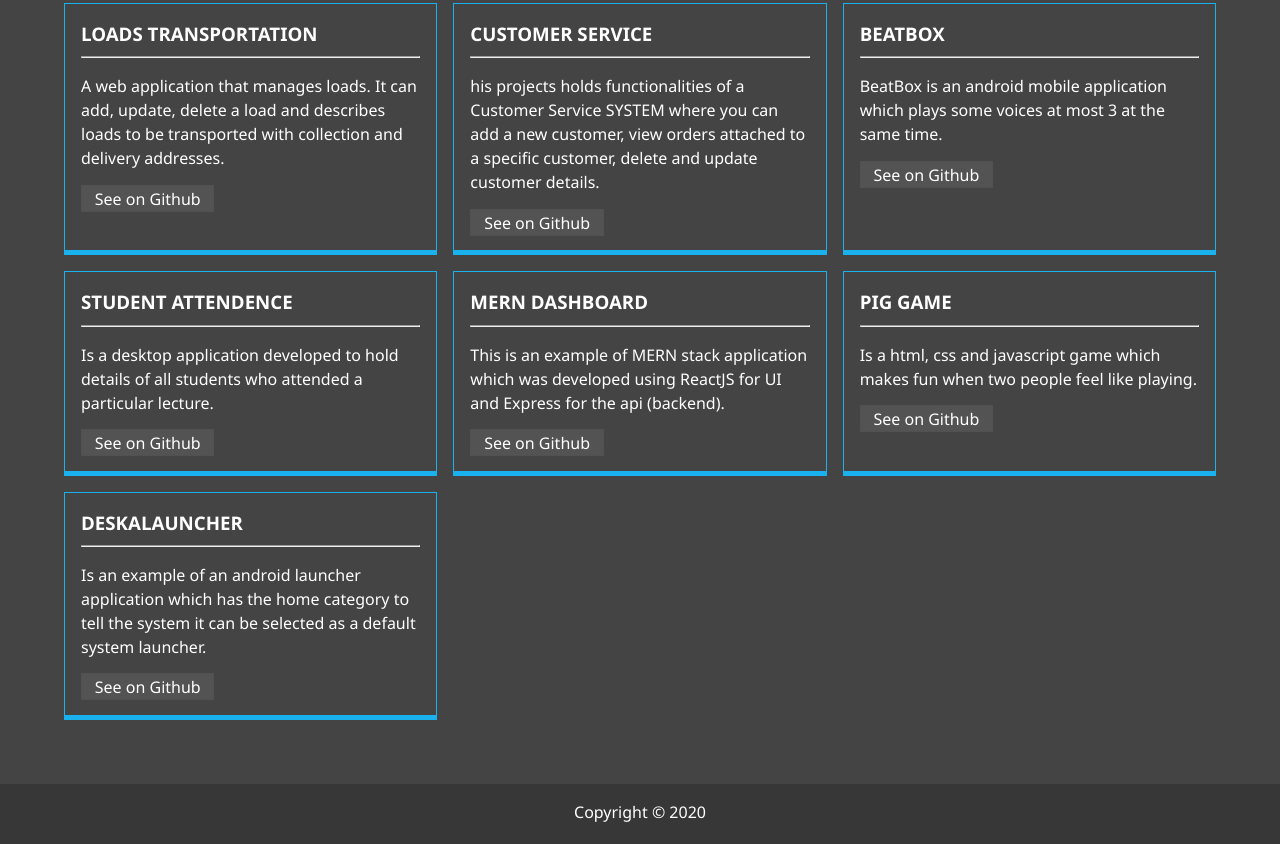
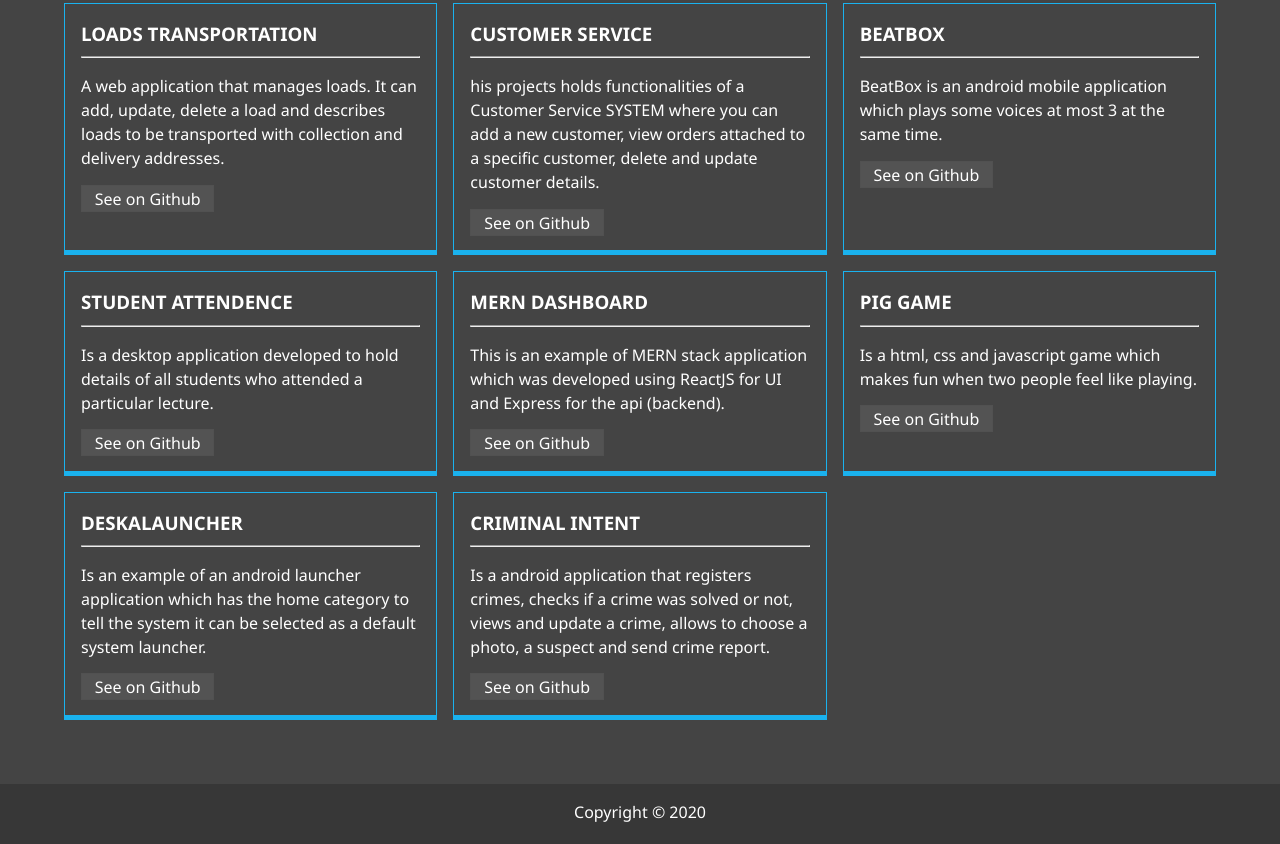
Before and after one commit to desirekaleba/my_portfolio, a website: page dist/my_work.html in a window 1280 px wide. Shown: the part 279-1123 px from the top of the page. Drawn offline with Linux system fonts and the light colour scheme.

Commit message:
modules added

```diff
--- a/dist/my_work.html
+++ b/dist/my_work.html
@@ -43,7 +43,7 @@
                 </li>
                 <li class="nav-item">
                     <a href="how_to_reach_me.html" class="nav-link">
-                        How To Reach Me
+                        Contacts
                     </a>
                 </li>
             </ul>
@@ -68,7 +68,7 @@
                     and describes loads to be transported with collection
                     and delivery addresses.
                 </p>
-                <a target="-blank" href="https://github.com/desirekaleba/Loads_Transportation">See on Github</a>
+                <a target="_blank" href="https://github.com/desirekaleba/Loads_Transportation">See on Github</a>
             </div>
             <div class="work">
                 <h3 class="title">Customer Service</h3>
@@ -89,7 +89,7 @@
                     BeatBox is an android mobile application which
                     plays some voices at most 3 at the same time.
                 </p>
-                <a target="-blank" href="https://github.com/desirekaleba/beatbox">See on Github</a>
+                <a target="_blank" href="https://github.com/desirekaleba/beatbox">See on Github</a>
             </div>
             <div class="work">
                 <h3 class="title">Student Attendence</h3>
@@ -98,7 +98,7 @@
                     Is a desktop application developed to hold details of all students
                     who attended a particular lecture.
                 </p>
-                <a target="-blank" href="https://github.com/desirekaleba/Student_attendance">See on Github</a>
+                <a target="_blank" href="https://github.com/desirekaleba/Student_attendance">See on Github</a>
             </div>
             <div class="work">
                 <h3 class="title">MERN Dashboard</h3>
@@ -109,7 +109,7 @@
                     using ReactJS for UI and Express
                     for the api (backend).
                 </p>
-                <a target="-blank" href="https://github.com/desirekaleba/login_register_api">See on Github</a>
+                <a target="_blank" href="https://github.com/desirekaleba/login_register_api">See on Github</a>
             </div>
             <div class="work">
                 <h3 class="title">Pig GAME</h3>
@@ -119,7 +119,7 @@
                     game which makes fun when two
                     people feel like playing.
                 </p>
-                <a target="-blank" href="https://github.com/desirekaleba/pig_game">See on Github</a>
+                <a target="_blank" href="https://github.com/desirekaleba/pig_game">See on Github</a>
             </div>
             <div class="work">
                 <h3 class="title">DeskaLauncher</h3>
@@ -130,7 +130,18 @@
                     to tell the system it can be selected
                     as a default system launcher.
                 </p>
-                <a target="-blank" href="https://github.com/desirekaleba/DeskaLauncher">See on Github</a>
+                <a target="_blank" href="https://github.com/desirekaleba/DeskaLauncher">See on Github</a>
+            </div>
+            <div class="work">
+                <h3 class="title">Criminal Intent</h3>
+                <hr/>
+                <p class="description">
+                    Is a android application that registers crimes,
+                    checks if a crime was solved or not, views and
+                    update a crime, allows to choose a photo,
+                    a suspect and send crime report.
+                </p>
+                <a target="_blank" href="https://github.com/desirekaleba/criminal_intent">See on Github</a>
             </div>
         </div>
     </main>
```
Also changed, not shown: dist/about.html (+1 -1 lines), dist/how_to_reach_me.html (+1 -1 lines), dist/index.html (+1 -1 lines).
